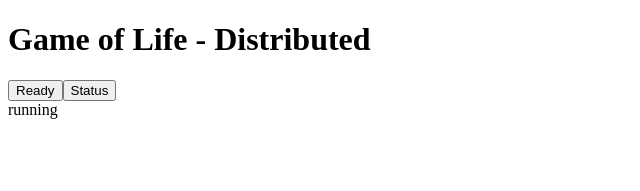
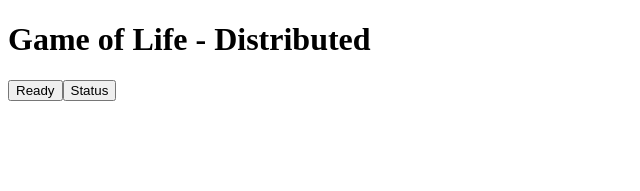
Before and after one commit to esumerfd/game_of_life, an Angular app in the folder distributed/browser/GameOfLife/: page / in a window 1280 px wide. Shown: the top 191 px of the page, without its empty margins (0-640 px from the left). Built offline with nearby package versions, Linux system fonts and the light colour scheme.

Commit message:
Refactor new Worker into factory

```diff
--- a/distributed/browser/GameOfLife/src/app/board/board.component.ts
+++ b/distributed/browser/GameOfLife/src/app/board/board.component.ts
@@ -1,4 +1,5 @@
 import { Component } from '@angular/core';
+import { WorkerFactory } from '../../lib/worker/workerFactory';
 
 @Component({
   selector: 'app-board',
@@ -10,19 +11,18 @@ export class BoardComponent {
 
   worker: Worker
 
-  message: string = "hello"
+  message: string
 
   constructor() {
-    this.worker = new Worker(new URL('../board_worker/board.worker', import.meta.url));
 
-    this.message = "running"
+    this.worker = WorkerFactory.board(data => {
+      this.message = data
+    });
 
+    this.message = ""
   }
 
   public ready() {
-    this.worker.onmessage = ({ data }) => {
-      this.message = data
-    };
     this.worker.postMessage('ready');
   }
 
--- /dev/null
+++ b/distributed/browser/GameOfLife/src/lib/worker/workerFactory.ts
@@ -0,0 +1,15 @@
+import { Component } from '@angular/core';
+
+export class WorkerFactory {
+
+  static board(messageHandler: (message: string) => void): Worker {
+
+    const worker = new Worker(new URL('../../app/board_worker/board.worker', import.meta.url));
+    worker.onmessage = ({ data }) => {
+      messageHandler(data)
+    };
+
+    return worker
+  }
+
+}
```
